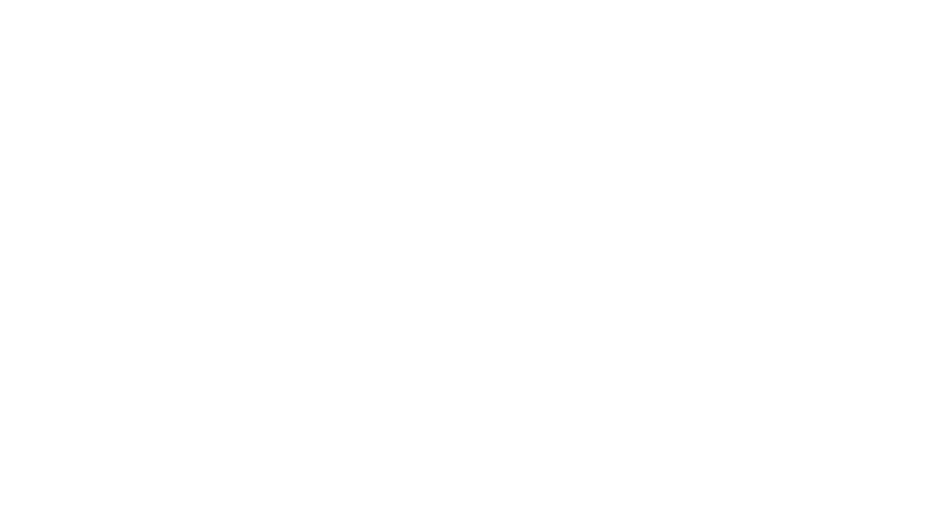
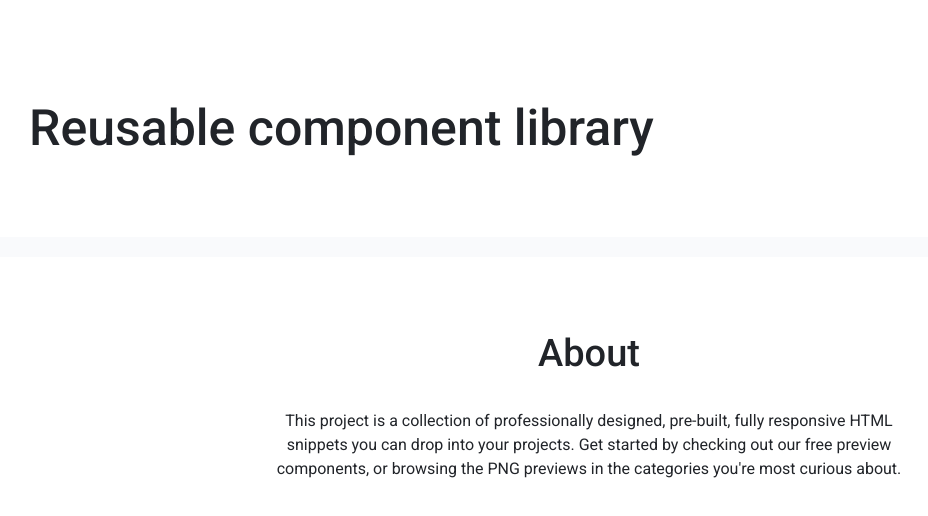
Before and after one commit to js-tasks-ru/htmlcss-20231027_mu57di3, a website: page index.html in a window 1280 px wide. Shown: the whole page, without its empty margins (51-979 px from the left). Drawn offline with Linux system fonts and the light colour scheme.

Commit message:
hw-1 Добавил базовые компоненты разметки страницы

```diff
--- /dev/null
+++ b/assets/css/base.css
@@ -0,0 +1,22 @@
+:root {
+    --white: #ffffff;
+    --black: #212429;
+    --pink: #F784AD;
+    --purple: #7048E8;
+    --blue: #374FC7;
+    --red: #F03D3E;
+    --grey-1: #F8F9FA;
+    --grey-2: #DDE2E5;
+    --grey-3: #ACB5BD;
+    --grey-4: #495057;
+
+    --error: var(--red);
+    --success: var(--blue);
+
+    --primary: var(--blue);
+    --secondary: var(--purple);
+}
+
+* {
+    font-family: 'Roboto', sans-serif;
+}
--- a/assets/css/main.css
+++ b/assets/css/main.css
@@ -1,25 +1,4 @@
 @import "reset.css";
 @import '../fonts/fonts.css';
-
-:root {
-    --white: #ffffff;
-    --black: #212429;
-    --pink: #F784AD;
-    --purple: #7048E8;
-    --blue: #374FC7;
-    --red: #F03D3E;
-    --grey-1: #F8F9FA;
-    --grey-2: #DDE2E5;
-    --grey-3: #ACB5BD;
-    --grey-4: #495057;
-
-    --error: var(--red);
-    --success: var(--blue);
-
-    --primary: var(--blue);
-    --secondary: var(--purple);
-}
-
-* {
-    font-family: 'Roboto', sans-serif;
-}
+@import "base.css";
+@import "../../components/components.css";
--- /dev/null
+++ b/components/components.css
@@ -0,0 +1,3 @@
+@import "main/main.css";
+@import "footer/footer.css";
+@import "header/header.css";
--- /dev/null
+++ b/components/footer/footer.css
@@ -0,0 +1,26 @@
+.footer {
+    width: 100%;
+    padding-top: 72px;
+    text-align: center;
+}
+
+.footer__title {
+    padding-bottom: 32px;
+    margin: auto;
+    color: var(--Black, #212429);
+    font-size: 38px;
+    font-style: normal;
+    font-weight: 500;
+    line-height: 48px;
+}
+
+.footer__description {
+    margin: auto;
+    width: 640px;
+    color: var(--Black, #212429);
+    text-align: center;
+    font-size: 16px;
+    font-style: normal;
+    font-weight: 400;
+    line-height: 24px;
+}
--- /dev/null
+++ b/components/header/header.css
@@ -0,0 +1,17 @@
+.header {
+    min-height: 50px;
+    color: #212429;
+}
+
+.header__content {
+    width: 1120px;
+    margin: auto;
+    padding: 96px 0 77px 0;
+}
+
+.header__title {
+    font-size: 50px;
+    font-style: normal;
+    font-weight: 500;
+    line-height: 64px;
+}
--- /dev/null
+++ b/components/main/main.css
@@ -0,0 +1,10 @@
+.main {
+    background: #F9FAFC;
+    width: 100%;
+}
+
+.main__section {
+    width: 1120px;
+    margin: auto;
+    padding: 10px;
+}
--- a/index.html
+++ b/index.html
@@ -1,10 +1,27 @@
 <!DOCTYPE html>
 <!-- Главная страница -->
 <html lang="ru">
-    <head>
-        <link rel="stylesheet" href="./assets/css/main.css">
-    </head>
-    <body>
-
-    </body>
+<head>
+    <link rel="stylesheet" href="./assets/css/main.css"/>
+</head>
+<body>
+<header class="header">
+    <div class="header__content">
+        <h1 class="header__title">Reusable component library</h1>
+    </div>
+</header>
+<main class="main">
+    <section class="main__section"></section>
+</main>
+<footer class="footer">
+    <h2 class="footer__title">
+        About
+    </h2>
+    <p class="footer__description">
+        This project is a collection of professionally designed, pre-built, fully responsive HTML snippets you can drop
+        into your projects. Get started by checking out our free preview components, or browsing the PNG previews in the
+        categories you're most curious about.
+    </p>
+</footer>
+</body>
 </html>
```
